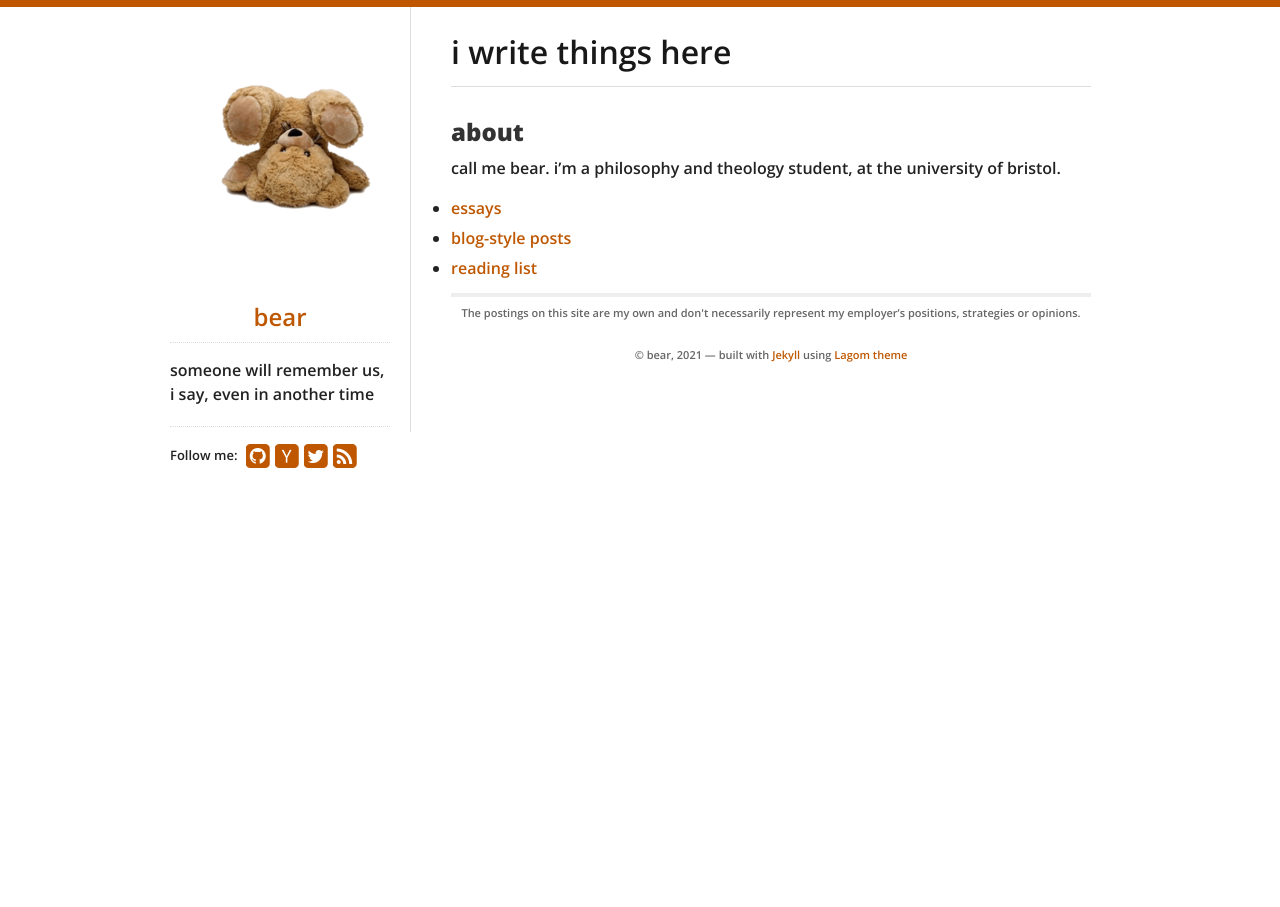
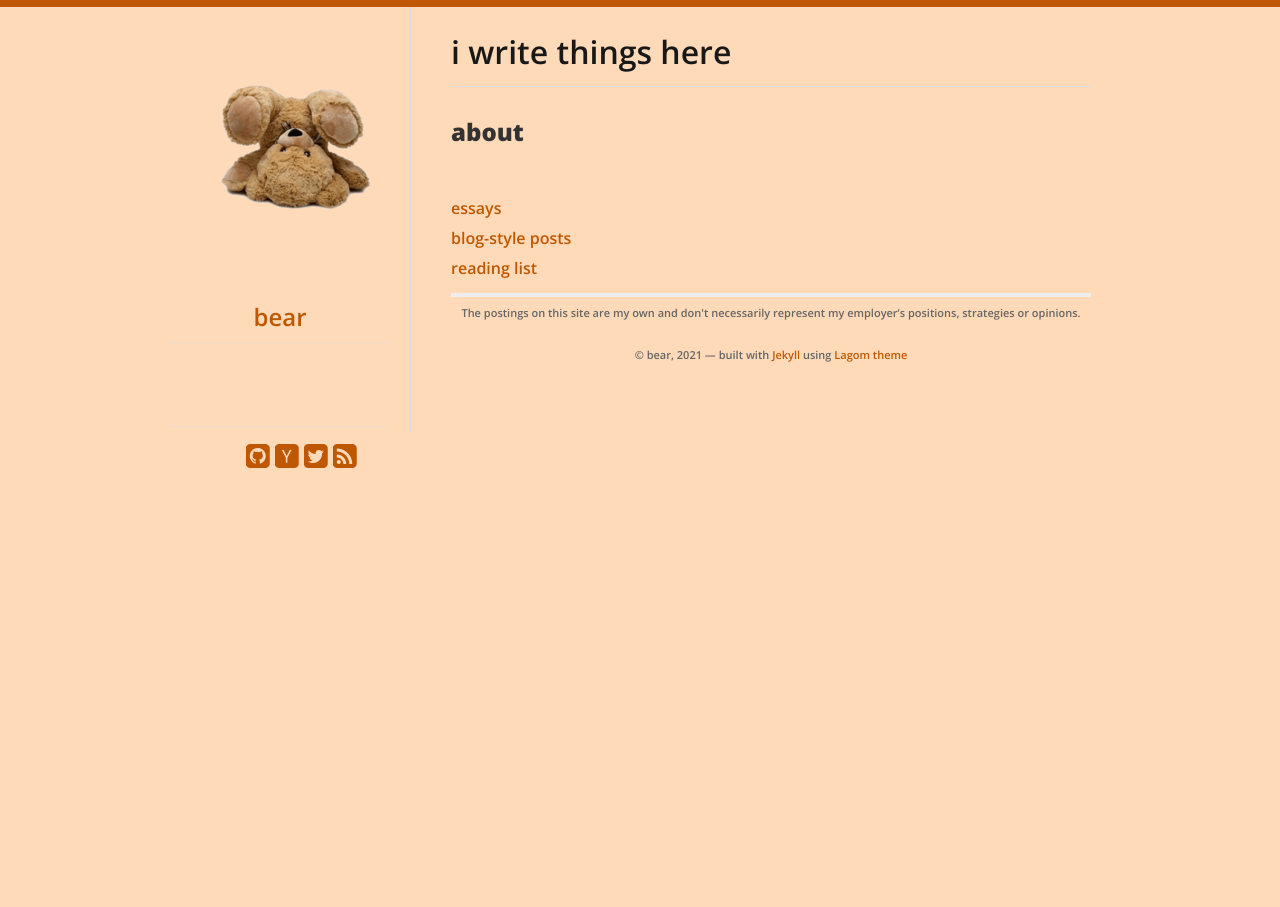
Before and after one commit to jamiethebear/jamiethebear.github.io, a Jekyll site: the page built from index.md, in a window 1280 px wide. Built offline with Jekyll 4.4.1, drawn with Linux system fonts in a browser that asks for light colours; our own code applies the rules of GitHub Pages for plain Markdown files.

Commit message:
updated colour

```diff
--- a/_includes/css/screen.css
+++ b/_includes/css/screen.css
@@ -9,8 +9,8 @@ html, body {
 
 body {
   font-size: 16px;
-  background-color: white;
-  color: #222222;
+  background-color: peachpuff;
+  color: #ffdab9;
   line-height: 24px;
   margin: 0;
   border-top: 7px solid {{ site.data.theme.highlight_color }};
```
